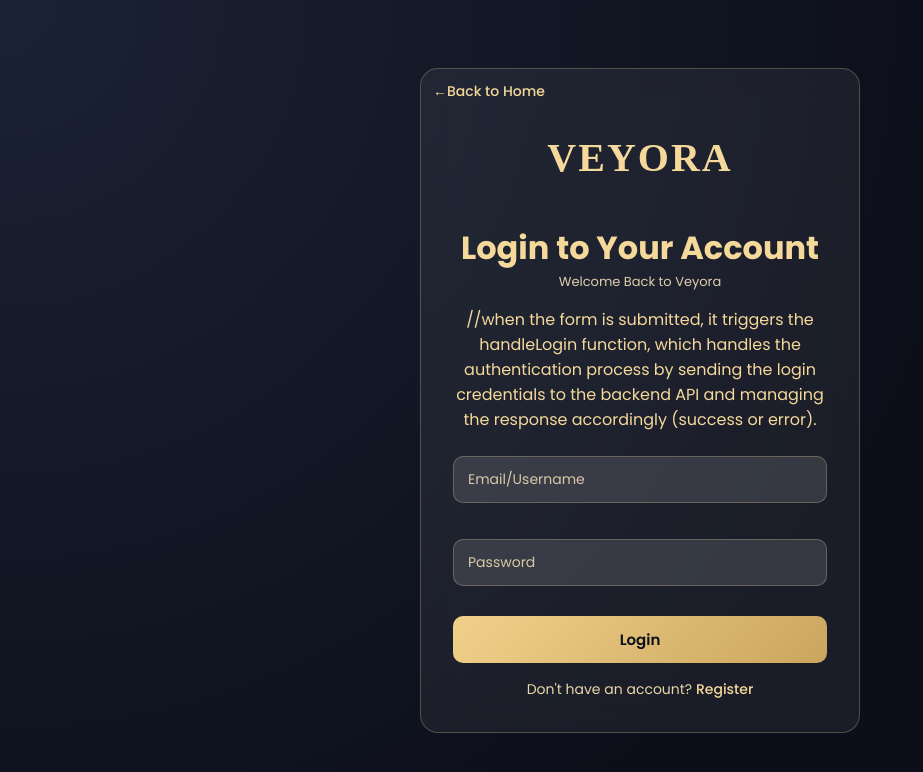
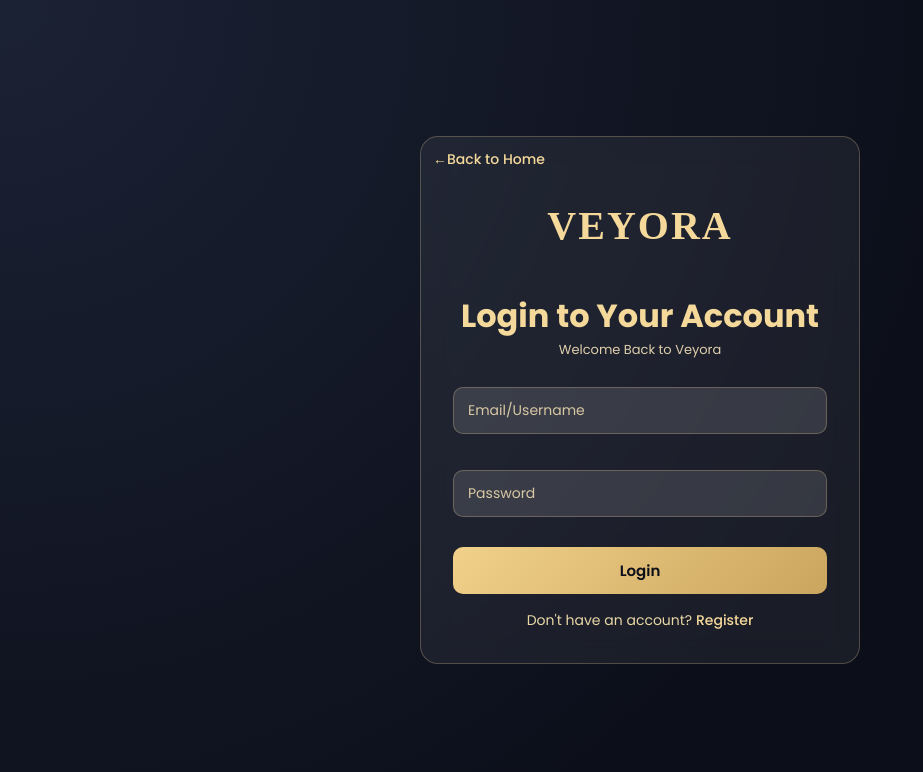
Before and after one commit to Aastha1326/Veyora-Frontend, a React (Create React App) app: page /login in a window 1280 px wide. Shown: the top 772 px of the page, without its empty margins (0-923 px from the left). Built offline with nearby package versions, Linux system fonts and the light colour scheme.

Commit message:
done chnges

```diff
--- a/src/Login.js
+++ b/src/Login.js
@@ -211,7 +211,7 @@ const handleLogin = async (e) => {
           <p>Welcome Back to Veyora</p>
 
 
-          <form className="loginForm" onSubmit={handleLogin}>    //when the form is submitted, it triggers the handleLogin function, which handles the authentication process by sending the login credentials to the backend API and managing the response accordingly (success or error).
+          <form className="loginForm" onSubmit={handleLogin}>    {/*when the form is submitted, it triggers the handleLogin function, which handles the authentication process by sending the login credentials to the backend API and managing the response accordingly (success or error).*/}
             <input type="text" name="email" placeholder="Email/Username" value={formData.email} onChange={handleChange} required />
             <input type="password" name="password" placeholder="Password" value={formData.password} onChange={handleChange} required />
             <button type="submit" className="btnLogin">Login</button>
```
